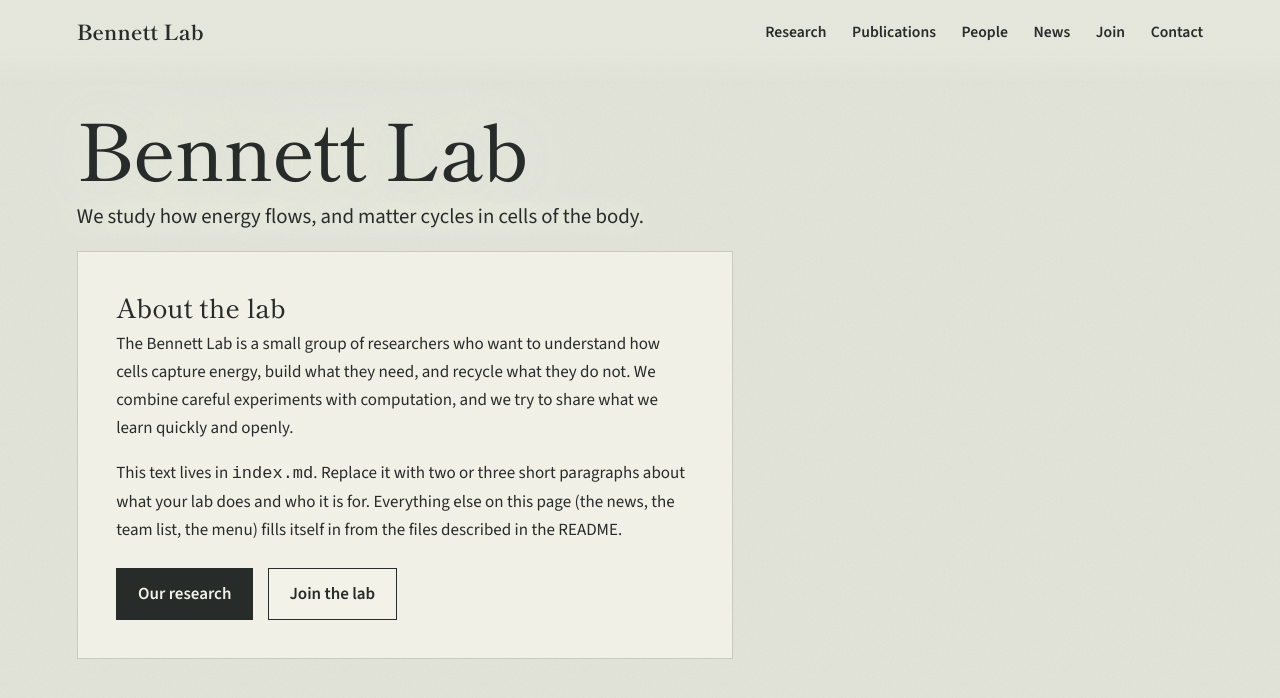
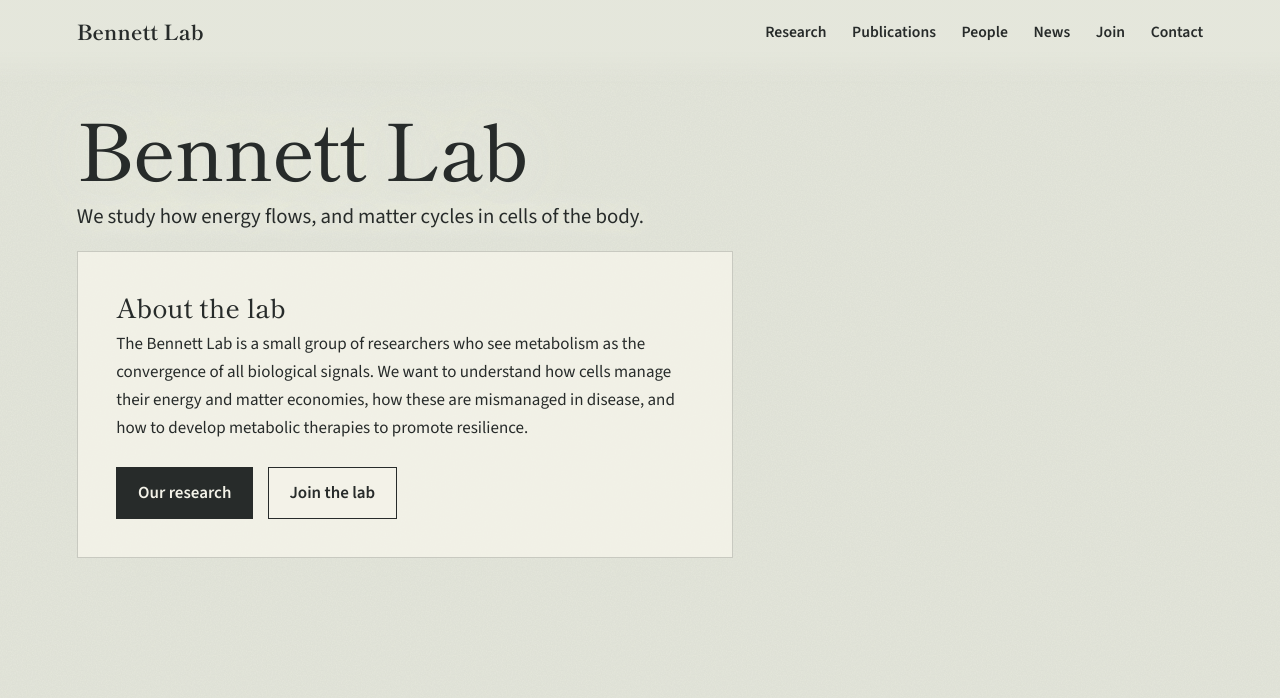
Before and after one commit to Bennett-Lab-OHSU/Bennett-Lab-OHSU.github.io, a Jekyll site: the page built from index.md, in a window 1280 px wide and 900 px high. Shown: the top 698 px of the window. Built offline with Jekyll 4.4.1, drawn with Linux system fonts in a browser that asks for light colours.

Commit message:
Revise lab description to highlight metabolism research
Updated the description of the Bennett Lab's research focus to emphasize metabolism and its implications for disease and therapy.

```diff
--- a/index.md
+++ b/index.md
@@ -2,6 +2,4 @@
 layout: home
 group: home
 ---
-The Bennett Lab is a small group of researchers who want to understand how cells capture energy, build what they need, and recycle what they do not. We combine careful experiments with computation, and we try to share what we learn quickly and openly.
-
-This text lives in `index.md`. Replace it with two or three short paragraphs about what your lab does and who it is for. Everything else on this page (the news, the team list, the menu) fills itself in from the files described in the README.
+The Bennett Lab is a small group of researchers who see metabolism as the convergence of all biological signals. We want to understand how cells manage their energy and matter economies, how these are mismanaged in disease, and how to develop metabolic therapies to promote resilience.
```
